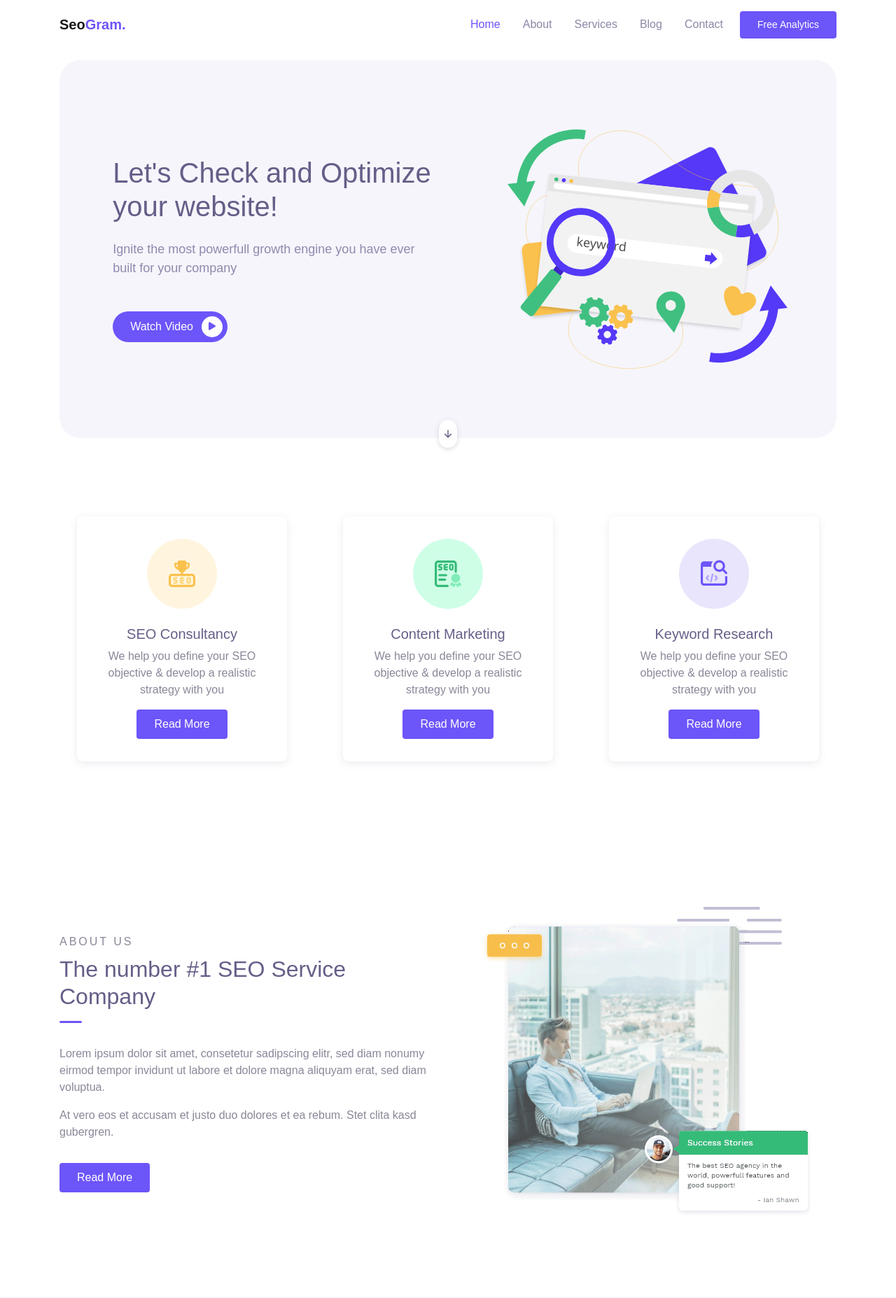
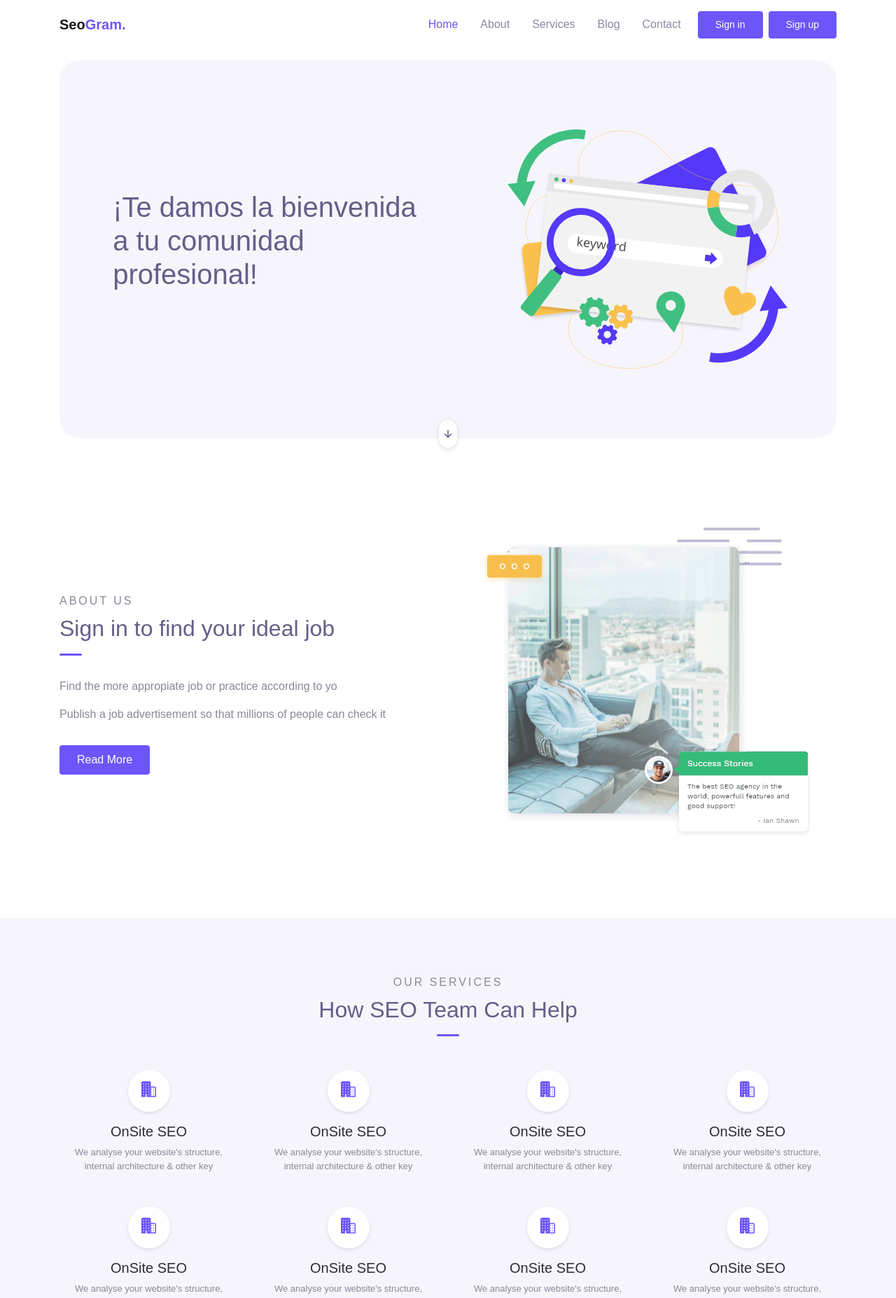
Before and after one commit to DannyelYankee/Vinculin, a PHP site: page / in a window 1280 px wide. Shown: the top 1855 px of the page at 70% size. Run offline with PHP 8.4, Linux system fonts and the light colour scheme; data comes from the database, SQL or seed files in the repository; data that the repository does not hold is empty; some web fonts are replaced.

Commit message:
adaptando index a vinculin

```diff
--- a/app/html/index.php
+++ b/app/html/index.php
@@ -53,7 +53,10 @@
                             <a class="nav-link" href="contact.html">Contact</a>
                         </li>
                         <li class="nav-item">
-                            <a class="btn btn-primary ml-lg-2" href="#">Free Analytics</a>
+                            <a class="btn btn-primary ml-lg-2" href="#">Sign in</a>
+                        </li>
+                        <li class="nav-item">
+                            <a class="btn btn-primary ml-lg-2" href="#">Sign up</a>
                         </li>
                     </ul>
                 </div>
@@ -65,9 +68,7 @@
             <div class="page-banner home-banner">
                 <div class="row align-items-center flex-wrap-reverse h-100">
                     <div class="col-md-6 py-5 wow fadeInLeft">
-                        <h1 class="mb-4">Let's Check and Optimize your website!</h1>
-                        <p class="text-lg text-grey mb-5">Ignite the most powerfull growth engine you have ever built for your company</p>
-                        <a href="#" class="btn btn-primary btn-split">Watch Video <div class="fab"><span class="mai-play"></span></div></a>
+                        <h1 class="mb-4">¡Te damos la bienvenida a tu comunidad profesional!</h1>
                     </div>
                     <div class="col-md-6 py-5 wow zoomIn">
                         <div class="img-fluid text-center">
@@ -80,49 +81,6 @@
         </div>
     </header>
 
-    <div class="page-section">
-        <div class="container">
-            <div class="row">
-                <div class="col-lg-4">
-                    <div class="card-service wow fadeInUp">
-                        <div class="header">
-                            <img src="./assets/img/services/service-1.svg" alt="">
-                        </div>
-                        <div class="body">
-                            <h5 class="text-secondary">SEO Consultancy</h5>
-                            <p>We help you define your SEO objective & develop a realistic strategy with you</p>
-                            <a href="service.html" class="btn btn-primary">Read More</a>
-                        </div>
-                    </div>
-                </div>
-                <div class="col-lg-4">
-                    <div class="card-service wow fadeInUp">
-                        <div class="header">
-                            <img src="./assets/img/services/service-2.svg" alt="">
-                        </div>
-                        <div class="body">
-                            <h5 class="text-secondary">Content Marketing</h5>
-                            <p>We help you define your SEO objective & develop a realistic strategy with you</p>
-                            <a href="service.html" class="btn btn-primary">Read More</a>
-                        </div>
-                    </div>
-                </div>
-                <div class="col-lg-4">
-                    <div class="card-service wow fadeInUp">
-                        <div class="header">
-                            <img src="./assets/img/services/service-3.svg" alt="">
-                        </div>
-                        <div class="body">
-                            <h5 class="text-secondary">Keyword Research</h5>
-                            <p>We help you define your SEO objective & develop a realistic strategy with you</p>
-                            <a href="service.html" class="btn btn-primary">Read More</a>
-                        </div>
-                    </div>
-                </div>
-            </div>
-        </div>
-        <!-- .container -->
-    </div>
     <!-- .page-section -->
 
     <div class="page-section" id="about">
@@ -130,11 +88,11 @@
             <div class="row align-items-center">
                 <div class="col-lg-6 py-3 wow fadeInUp">
                     <span class="subhead">About us</span>
-                    <h2 class="title-section">The number #1 SEO Service Company</h2>
+                    <h2 class="title-section">Sign in to find your ideal job</h2>
                     <div class="divider"></div>
 
-                    <p>Lorem ipsum dolor sit amet, consetetur sadipscing elitr, sed diam nonumy eirmod tempor invidunt ut labore et dolore magna aliquyam erat, sed diam voluptua.</p>
-                    <p>At vero eos et accusam et justo duo dolores et ea rebum. Stet clita kasd gubergren.</p>
+                    <p>Find the more appropiate job or practice according to yo</p>
+                    <p>Publish a job advertisement so that millions of people can check it</p>
                     <a href="about.html" class="btn btn-primary mt-3">Read More</a>
                 </div>
                 <div class="col-lg-6 py-3 wow fadeInRight">
```
Also changed, not shown: app/prueba.html (deleted, +0 -43 lines).
